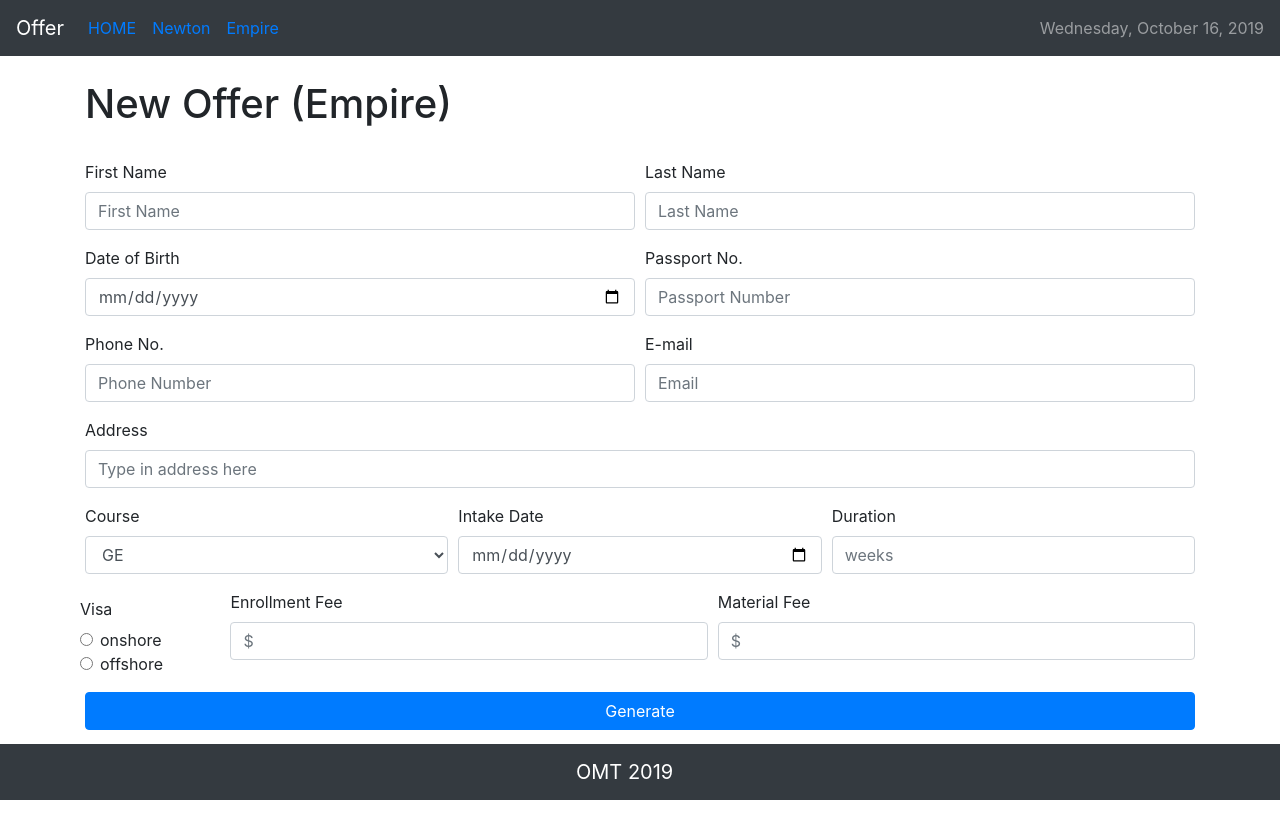
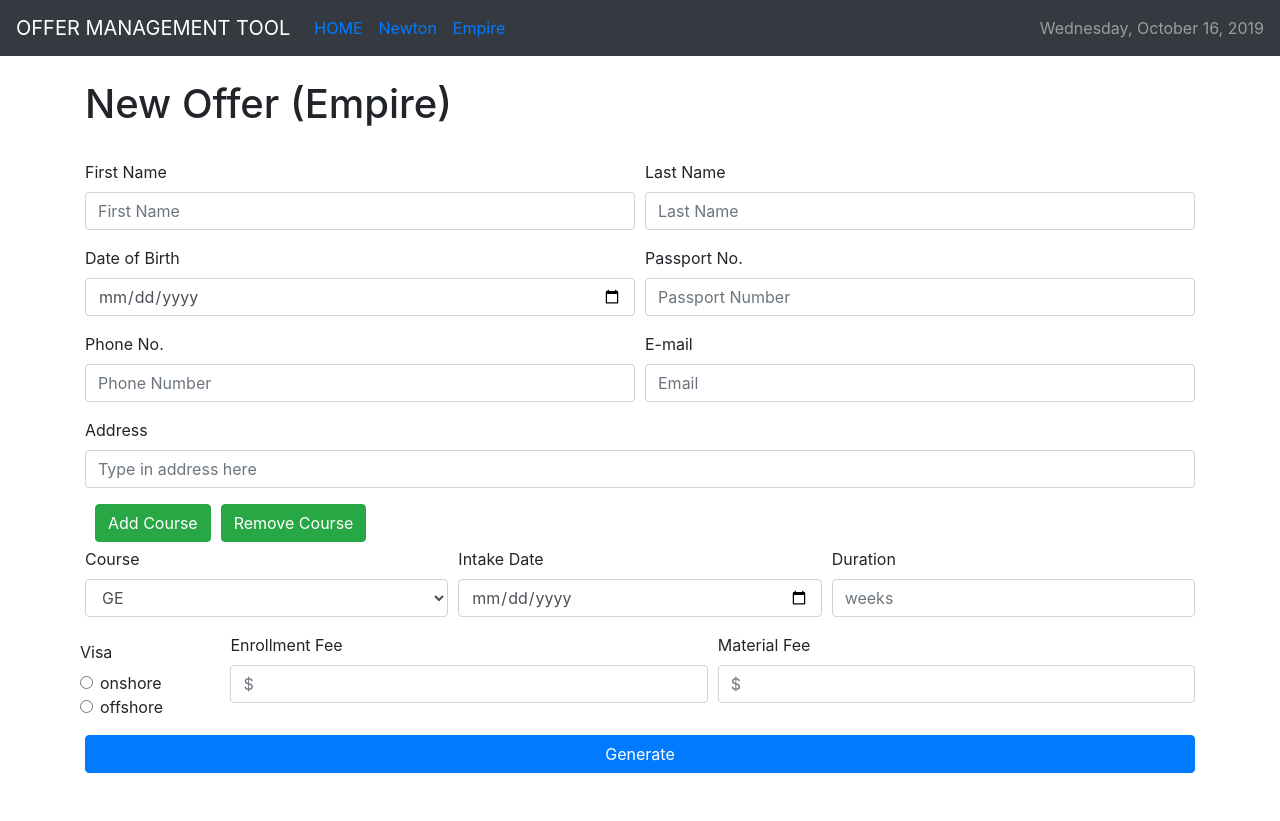
Before and after one commit to WL0416/offerManagementTool, a React (Create React App) app: page /empire in a window 1280 px wide. Before the commit the page ends 800 px from the top, so only its background shows below. Built offline with nearby package versions, Linux system fonts and the light colour scheme.

Commit message:
combine newton and empire together

```diff
--- a/src/App.css
+++ b/src/App.css
@@ -12,3 +12,8 @@
 a:hover {
   text-decoration: none !important;
 }
+
+.btn-space {
+  margin-left: 10px;
+  margin-bottom: 5px;
+}
--- a/src/App.js
+++ b/src/App.js
@@ -1,15 +1,31 @@
 import React, { Component } from "react";
 import "./App.css";
 import Header from "./components/layout/Header";
-import Footer from "./components/layout/Footer";
+// import Footer from "./components/layout/Footer";
 import Provider, { Consumer } from "./context";
 import { BrowserRouter as Router, Route, Switch } from "react-router-dom";
 import Home from "./components/pages/Home";
-import NewtonOffer from "./components/pages/Newton";
-import EmpireOffer from "./components/pages/Empire";
+// import NewtonOffer from "./components/pages/Newton";
+// import EmpireOffer from "./components/pages/Empire";
+import NewOffer from "./components/pages/NewOffer";
 
 class App extends Component {
   render() {
+    const NewtonCourses = [
+      "GE",
+      "EAP",
+      "DB",
+      "ADB",
+      "DLM",
+      "ADLM",
+      "GC",
+      "GD",
+      "DI",
+      "ADT"
+    ];
+
+    const EmpireCourses = ["GE", "EAP", "DLM", "ADLM"];
+
     return (
       <Provider>
         <Consumer>
@@ -18,13 +34,24 @@ class App extends Component {
             return (
               <Router>
                 <div className="App">
-                  <Header branding="Offer" weekday={weekday} />
+                  <Header branding="OFFER MANAGEMENT TOOL" weekday={weekday} />
                   <Switch>
                     <Route exact path="/" component={Home} />
-                    <Route exact path="/newton" component={NewtonOffer} />
-                    <Route exact path="/empire" component={EmpireOffer} />
+                    <Route
+                      exact
+                      path="/newton"
+                      component={() => (
+                        <NewOffer college="Newton" allcourses={NewtonCourses} />
+                      )}
+                    />
+                    <Route
+                      exact
+                      path="/empire"
+                      component={() => (
+                        <NewOffer college="Empire" allcourses={EmpireCourses} />
+                      )}
+                    />
                   </Switch>
-                  <Footer />
                 </div>
               </Router>
             );
--- a/src/components/layout/Footer.jsx
+++ b/src/components/layout/Footer.jsx
@@ -1,12 +1,6 @@
-import React from "react";
-import { Navbar } from "react-bootstrap";
+// import React from "react";
+// import { Navbar } from "react-bootstrap";
 
-const Footer = () => {
-  return (
-    <Navbar bg="dark" variant="dark" fixed="bottom" id="footer">
-      <Navbar.Brand>{"OMT 2019"}</Navbar.Brand>
-    </Navbar>
-  );
-};
+const Footer = () => {};
 
 export default Footer;
--- a/src/components/pages/Empire.jsx
+++ /dev/null
@@ -1,123 +0,0 @@
-import React, { Component } from "react";
-import { Container, Row, Col, Form, Button } from "react-bootstrap";
-
-class EmpireOffer extends Component {
-  componentDidMount() {
-    window.scrollTo(0, 0);
-  }
-
-  render() {
-    const courses = ["GE", "EAP", "DLM", "ADLM"];
-
-    return (
-      <Container className="application">
-        <br />
-        <h1>New Offer (Empire)</h1>
-        <br />
-        <Form>
-          <Form.Row>
-            <Form.Group as={Col} controlId="formGridFirstname">
-              <Form.Label>First Name</Form.Label>
-              <Form.Control type="text" placeholder="First Name" />
-            </Form.Group>
-
-            <Form.Group as={Col} controlId="formGridLastname">
-              <Form.Label>Last Name</Form.Label>
-              <Form.Control type="text" placeholder="Last Name" />
-            </Form.Group>
-          </Form.Row>
-
-          <Form.Row>
-            <Form.Group as={Col} controlId="formGridBirthday">
-              <Form.Label>Date of Birth</Form.Label>
-              <Form.Control type="date" placeholder="Birthday" />
-            </Form.Group>
-
-            <Form.Group as={Col} controlId="formGridPassport">
-              <Form.Label>Passport No.</Form.Label>
-              <Form.Control type="text" placeholder="Passport Number" />
-            </Form.Group>
-          </Form.Row>
-
-          <Form.Row>
-            <Form.Group as={Col} controlId="formGridPhone">
-              <Form.Label>Phone No.</Form.Label>
-              <Form.Control type="number" placeholder="Phone Number" />
-            </Form.Group>
-
-            <Form.Group as={Col} controlId="formGridEmail">
-              <Form.Label>E-mail</Form.Label>
-              <Form.Control type="email" placeholder="Email" />
-            </Form.Group>
-          </Form.Row>
-
-          <Form.Group controlId="formGridAddress">
-            <Form.Label>Address</Form.Label>
-            <Form.Control placeholder="Type in address here" />
-          </Form.Group>
-
-          <Form.Row>
-            <Form.Group as={Col} controlId="formGridCourse">
-              <Form.Label>Course</Form.Label>
-              <Form.Control as="select">
-                {courses.map(c => (
-                  <option>{c}</option>
-                ))}
-              </Form.Control>
-            </Form.Group>
-
-            <Form.Group as={Col} controlId="formGridSart">
-              <Form.Label>Intake Date</Form.Label>
-              <Form.Control type="date" placeholder="Birthday" />
-            </Form.Group>
-
-            <Form.Group as={Col} controlId="formGridDuration">
-              <Form.Label>Duration</Form.Label>
-              <Form.Control type="number" placeholder="weeks" />
-            </Form.Group>
-          </Form.Row>
-
-          <Form.Row>
-            <fieldset>
-              <Form.Group as={Row}>
-                <Form.Label as="legend" column sm={2}>
-                  Visa
-                </Form.Label>
-                <Col sm={10}>
-                  <Form.Check
-                    type="radio"
-                    label="onshore"
-                    name="formHorizontalRadios"
-                    id="formHorizontalRadios1"
-                  />
-                  <Form.Check
-                    type="radio"
-                    label="offshore"
-                    name="formHorizontalRadios"
-                    id="formHorizontalRadios2"
-                  />
-                </Col>
-              </Form.Group>
-            </fieldset>
-
-            <Form.Group as={Col} controlId="formGridEnroll">
-              <Form.Label>Enrollment Fee</Form.Label>
-              <Form.Control type="text" placeholder="$" />
-            </Form.Group>
-
-            <Form.Group as={Col} controlId="formGridMaterial">
-              <Form.Label>Material Fee</Form.Label>
-              <Form.Control type="text" placeholder="$" />
-            </Form.Group>
-          </Form.Row>
-
-          <Button variant="primary" type="submit" block>
-            Generate
-          </Button>
-        </Form>
-      </Container>
-    );
-  }
-}
-
-export default EmpireOffer;
--- a/src/components/pages/Newton.jsx
+++ b/src/components/pages/NewOffer.jsx
@@ -1,29 +1,45 @@
 import React, { Component } from "react";
 import { Container, Row, Col, Form, Button } from "react-bootstrap";
+import "../../App.css";
 
-class NewtonOffer extends Component {
+class NewOffer extends Component {
+  state = {
+    // the list of courses which is used to dynamicly add
+    courseList: [{ course: "", intake: "", duration: "" }]
+  };
+
   componentDidMount() {
     window.scrollTo(0, 0);
   }
 
+  addCourse = () => {
+    this.setState(preState => ({
+      courseList: [
+        ...preState.courseList,
+        { course: "", intake: "", duration: "" }
+      ]
+    }));
+  };
+
+  removeCourse = () => {
+    let courses = [...this.state.courseList];
+    const max_index = courses.length - 1;
+    if (courses.length !== 0) {
+      courses.splice(max_index, 1);
+      this.setState(() => ({
+        courseList: courses
+      }));
+    }
+  };
+
   render() {
-    const courses = [
-      "GE",
-      "EAP",
-      "DB",
-      "ADB",
-      "DLM",
-      "ADLM",
-      "GC",
-      "GD",
-      "DI",
-      "ADT"
-    ];
+    const { college, allcourses } = this.props;
+    let { courseList } = this.state;
 
     return (
       <Container className="application">
         <br />
-        <h1>New Offer (Newton)</h1>
+        <h1>New Offer ({college})</h1>
         <br />
         <Form>
           <Form.Row>
@@ -67,11 +83,29 @@ class NewtonOffer extends Component {
             <Form.Control placeholder="Type in address here" />
           </Form.Group>
 
+          {/* add courses or delete courses */}
+          <Button
+            variant="success"
+            onClick={this.addCourse}
+            className="btn-space"
+          >
+            Add Course
+          </Button>
+          <Button
+            variant="success"
+            onClick={this.removeCourse}
+            className="btn-space"
+          >
+            Remove Course
+          </Button>
+
+          {courseList.map((val, idx) => {
+            return (
               <Form.Row>
                 <Form.Group as={Col} controlId="formGridCourse">
                   <Form.Label>Course</Form.Label>
                   <Form.Control as="select">
-                {courses.map(c => (
+                    {allcourses.map(c => (
                       <option>{c}</option>
                     ))}
                   </Form.Control>
@@ -87,10 +121,8 @@ class NewtonOffer extends Component {
                   <Form.Control type="number" placeholder="weeks" />
                 </Form.Group>
               </Form.Row>
-
-          <Button variant="secondary" type="submit">
-            Add Course
-          </Button>
+            );
+          })}
 
           <Form.Row>
             <fieldset>
@@ -130,9 +162,11 @@ class NewtonOffer extends Component {
             Generate
           </Button>
         </Form>
+        <br />
+        <br />
       </Container>
     );
   }
 }
 
-export default NewtonOffer;
+export default NewOffer;
```
Lines whose indentation alone changed are shown as unchanged.
